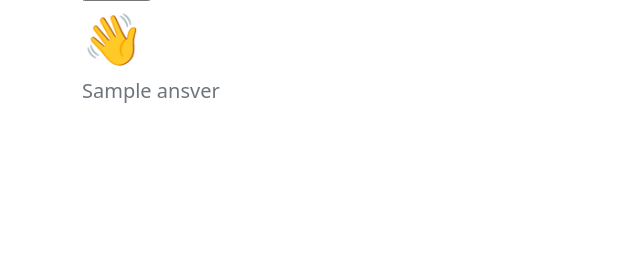
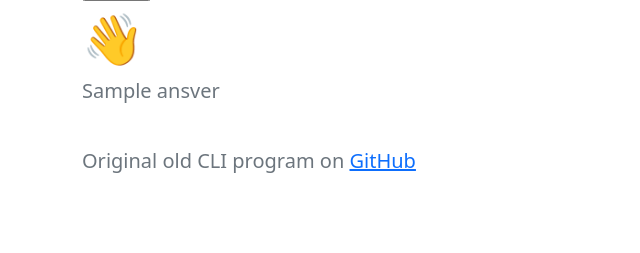
Before and after one commit to i5ilya/iprtflio_web_app, a Flask app: template templates/apps/app_the_age/app_the_age.html in a window 1280 px wide. Shown: the part 465-718 px from the top of the page, without its empty margins (0-640 px from the left). Run offline with Flask 2, Linux system fonts and the light colour scheme; the template is opened without the code that fills it: most values are stand-ins (such as "Sample title", 1, 10 or a date in 2020).

Commit message:
add github link

```diff
--- a/templates/apps/app_the_age/app_the_age.html
+++ b/templates/apps/app_the_age/app_the_age.html
@@ -21,20 +21,22 @@ App "The Age"
 	<input type="text" name="age_app_name" class="form-control" required placeholder="Введите Ваше имя"><br>
 	<label for="validationDefault01" class="form-label">Возраст</label>
 	<input type="number" name="age_app_age" class="form-control" required placeholder="Введите Ваш возраст"><br>
-	<input type="submit" class="btn, btn-success"  /><br>
+	<input type="submit" class="btn, btn-success" /><br>
 
 </form>
 <span style='font-size:50px;'>&#128075;</span><br>
-<p class="lead text-muted">{{ansver}} </p>
+<p class="lead text-muted">{{ansver}} </p><br>
+<p class="lead text-muted">Original old CLI program on <a
+		href="https://github.com/i5ilya/Learningfirst/blob/master/The_age.py" target="_blank">GitHub</a></p><br>
 
 
 <script>
-	window.onload = function showMessage(){
+	window.onload = function showMessage() {
 		if ('{{ansver}}' === '') {
-		//pass
+			//pass
 		}
 		else {
-			alert("{{ansver}}");
+			window.alert("{{ansver}}");
 			return true;
 		}
 	}
--- a/templates/home.html
+++ b/templates/home.html
@@ -8,6 +8,6 @@
   <br>
 	<p class="lead text-muted">
 	Hi, my name is Ilya, i'm automatisation fun and i learning python. This is my portfolio site.
-	My one of the first program is <a href="/app_the_age" target="_blank">"The age"</a>.
+	My one of the first program is <a href="/app_the_age" target="_blank">The age</a>.
 	</p>
 {% endblock %}
```
